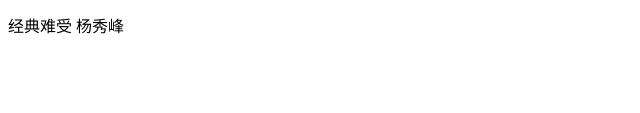
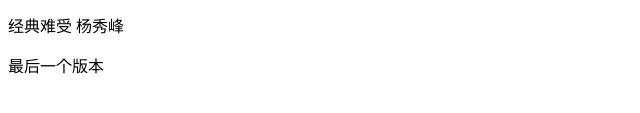
Before and after one commit to liangjianyuan1/git-, a plain HTML site: page index.html in a window 1280 px wide. Shown: the part 373-486 px from the top of the page, without its empty margins (0-640 px from the left). Drawn offline with Linux system fonts and the light colour scheme.

Commit message:
last test

```diff
--- a/index.html
+++ b/index.html
@@ -18,6 +18,8 @@
 
     <p>女装大佬杨秀峰</p>
     <span>经典难受 杨秀峰</span>
+
+    <p>最后一个版本</p>
 </body>
 
 </html>
```
